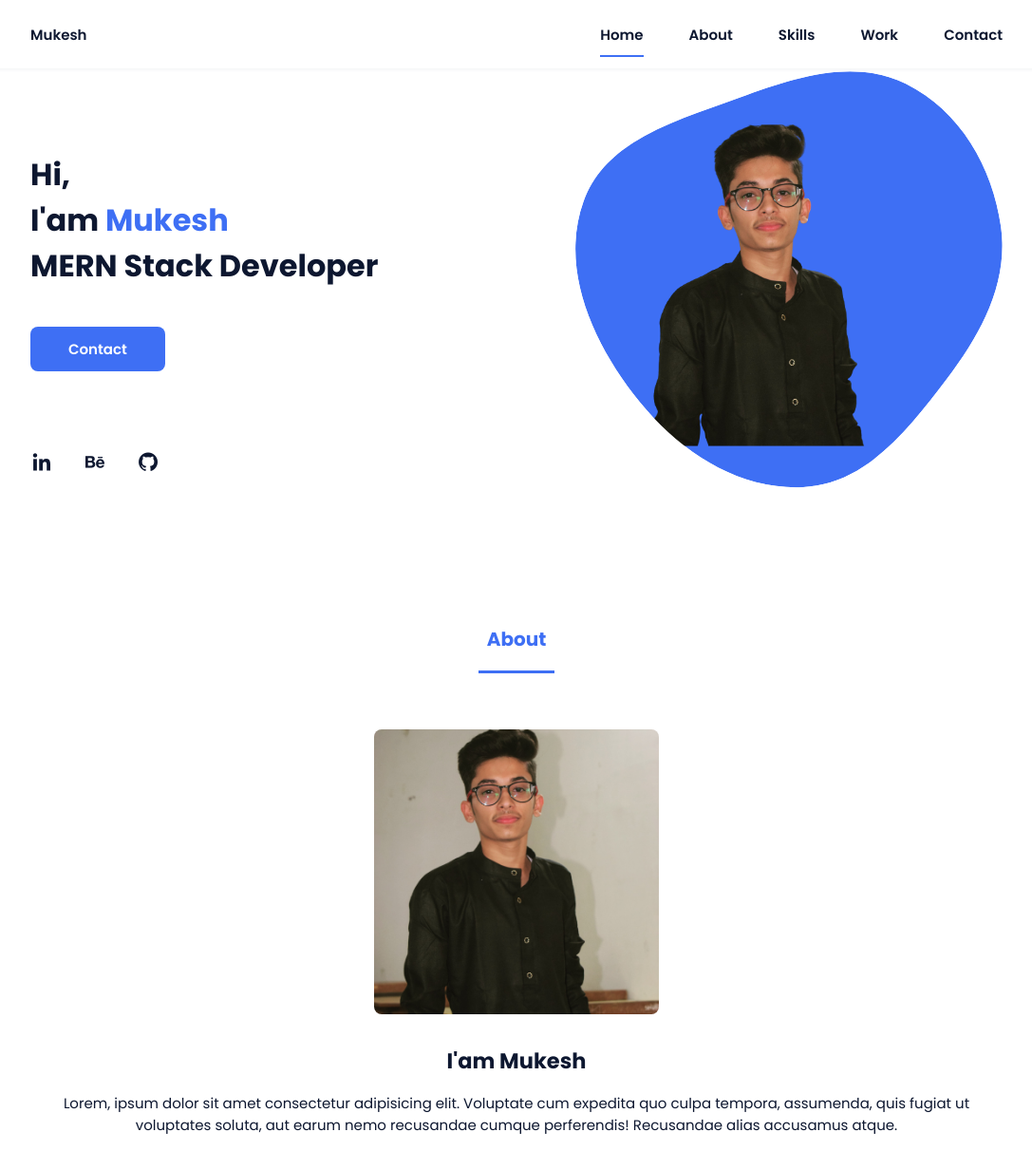
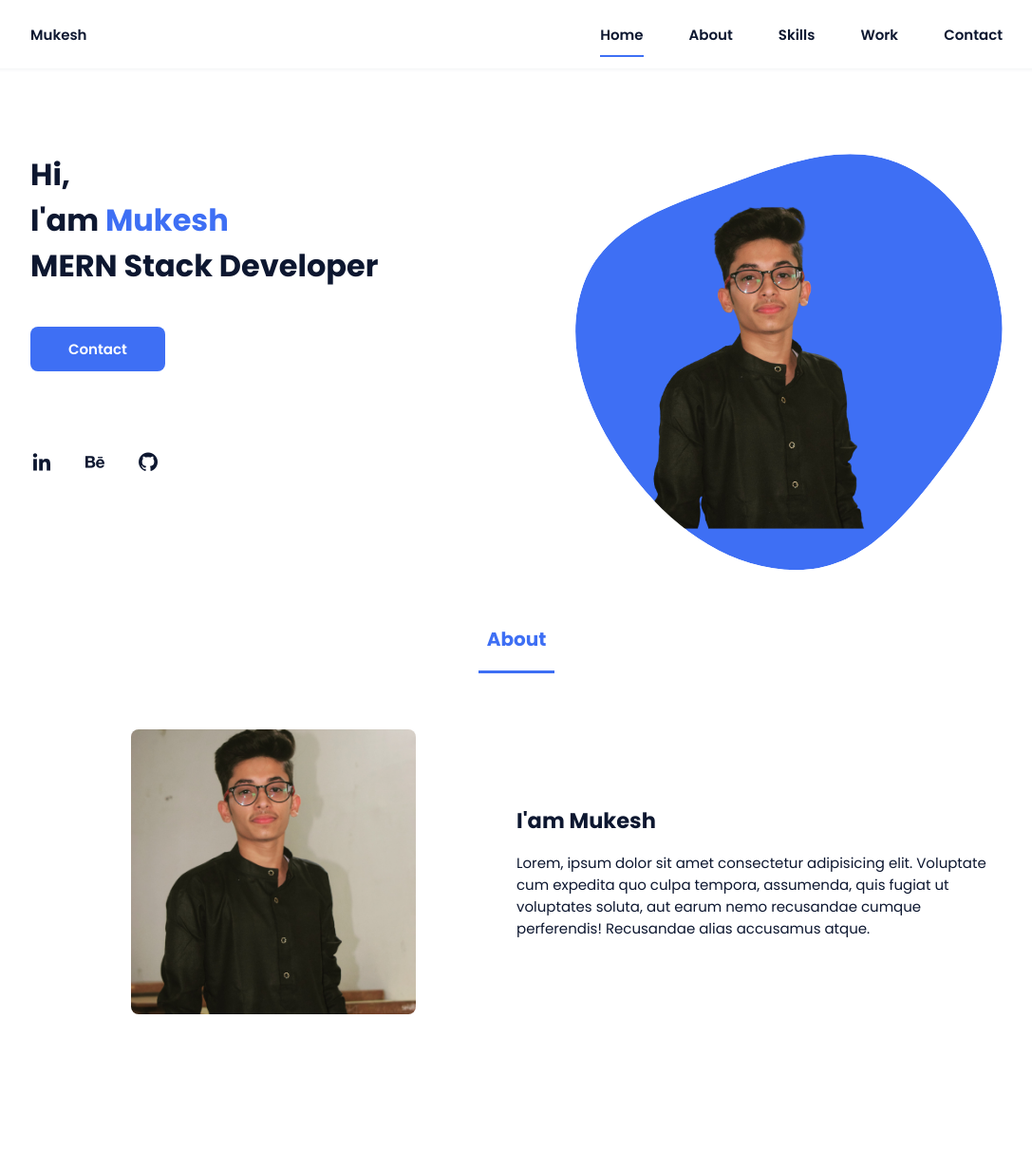
Before and after one commit to Mukesh0712/mukesh-portfolio, a plain HTML site: page index.html in a window 1280 px wide. Shown: the whole page at 95% size, without its empty margins (96-1183 px from the left). After the commit the page ends 1116 px from the top, so only its background shows below. Drawn offline with nearby package versions, Linux system fonts and the light colour scheme; a script that the page names is missing.

Commit message:
home and about section design fixed

```diff
--- a/style.css
+++ b/style.css
@@ -169,7 +169,7 @@ img {
 .home {
     position: relative;
     row-gap: 5rem;
-    padding: 4rem 0 5rem;
+    padding: 5rem 0 5rem;
 }
 
 .home-data {
@@ -311,7 +311,7 @@ img {
         bottom: 25%;
     }
 
-    .about__container {
+    .about-container {
         grid-template-columns: repeat(2, 1fr);
         align-items: center;
         text-align: initial;
@@ -367,7 +367,7 @@ img {
 
     .home-img {
         width: 400px;
-        bottom: 10%;
+        bottom: -5%;
     }
 
     .about-container {
```
